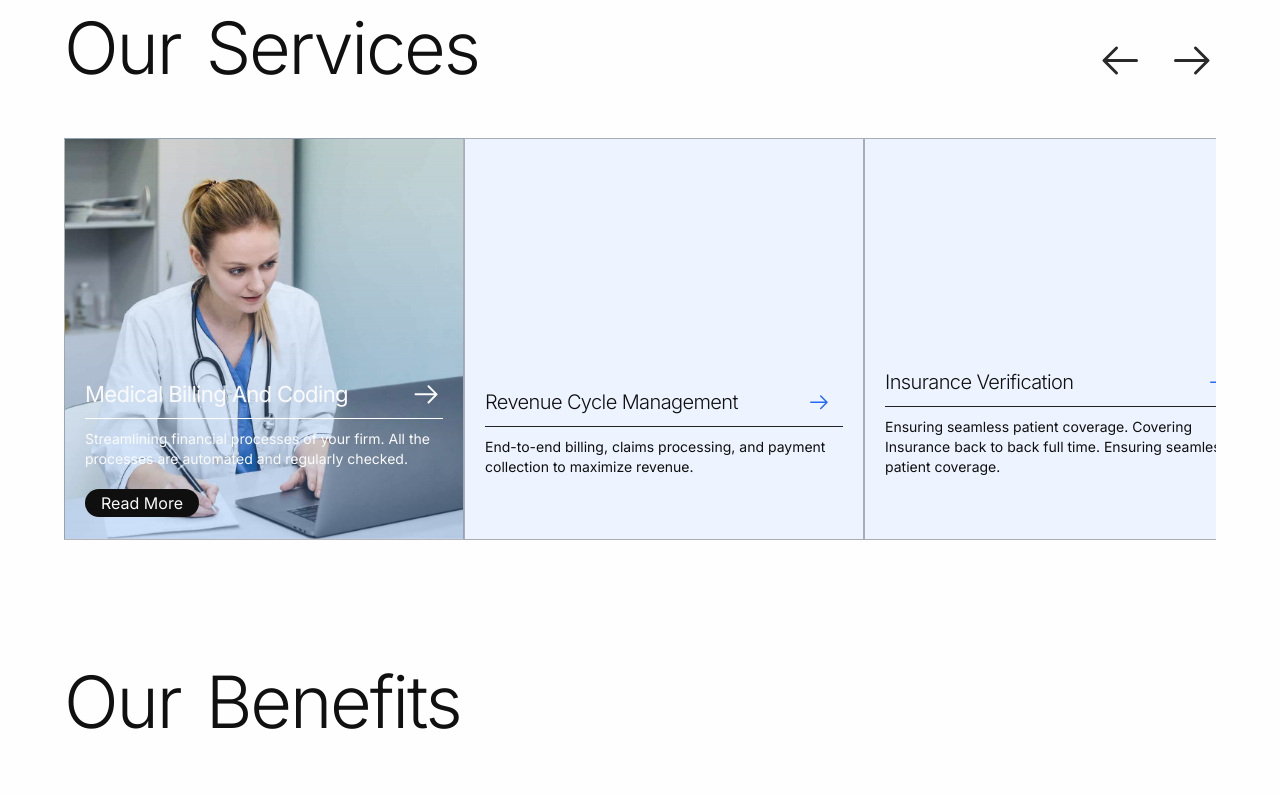
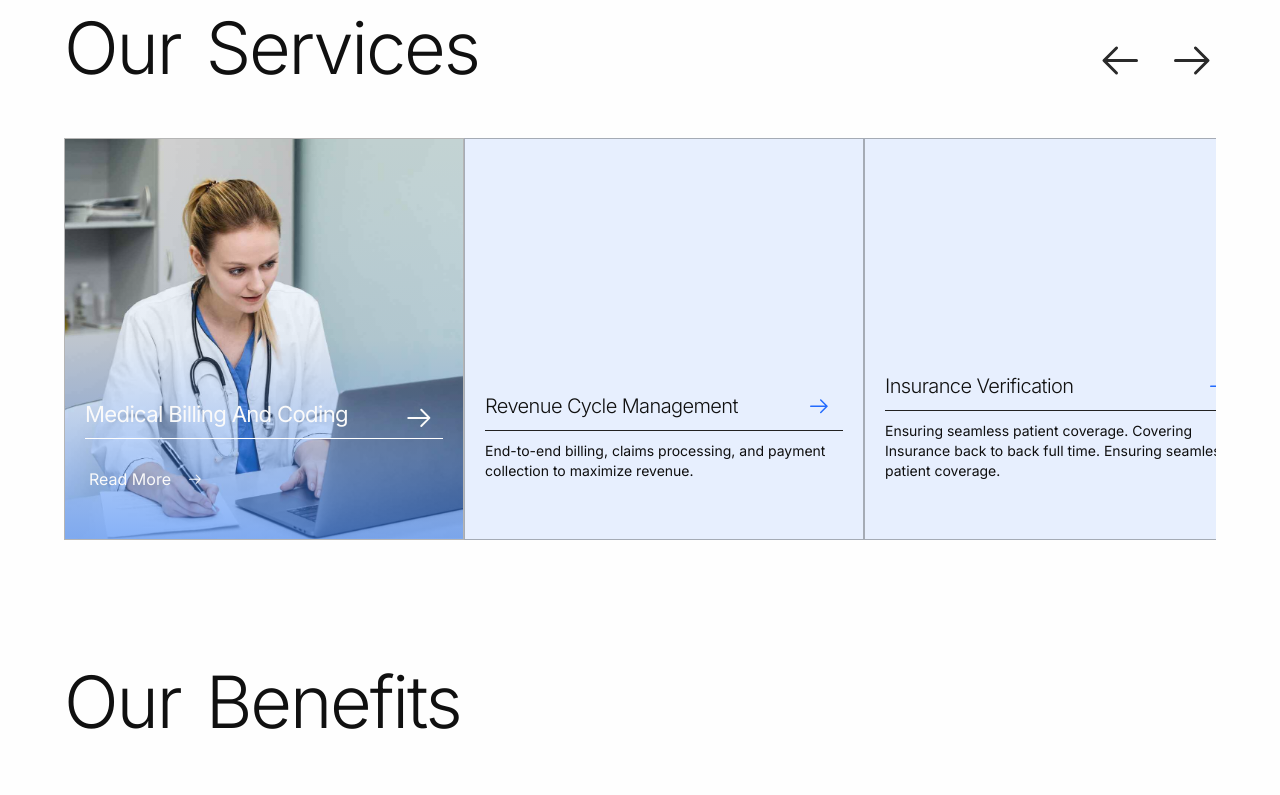
Before and after one commit to UsmanBoi/royalcom, a Next.js app: page / in a window 1280 px wide. Shown: the part 1500-2295 px from the top of the page. Built offline with nearby package versions, Linux system fonts and the light colour scheme.

Commit message:
hamza service scale issue

```diff
--- a/src/app/blogs/[slug]/page.jsx
+++ b/src/app/blogs/[slug]/page.jsx
@@ -32,7 +32,7 @@ const BlogDetailPage = ({ params }) => {
 			<article
 				className={`max-w-full flex items-center justify-center w-full ${paddingClass}`}
 			>
-				<section className="my-4 flex flex-col 2xl:max-w-screen-xl 3xl:max-w-screen-2xl 2xl:pr-40 bg-lilac-100/50 rounded px-6 2xl:px-16 py-10">
+				<section className="my-4 flex flex-col 2xl:max-w-screen-xl 3xl:max-w-screen-2xl 2xl:pr-40 bg-lilac-100/10 rounded px-6 2xl:px-16 py-10">
 					<div className="flex flex-col gap-8">
 						<div className="flex flex-col gap-4">
 							<h1 className="text-2xl font-bold sm:text-4xl md:text-5xl xl:text-6xl 2xl:text-7xl ">
--- a/src/app/components/ui/BenefitCard.jsx
+++ b/src/app/components/ui/BenefitCard.jsx
@@ -14,7 +14,7 @@ const BenefitCard = ({ cardData }) => {
 			{visibleCards.map((benefit, id) => (
 				<div
 					key={id}
-					className="bg-lilac-100 grid min-h-40 max-w-full grid-cols-[1fr_1fr] gap-4 rounded px-3 py-2 sm:p-4 max-sm:max-w-sm 2xl:max-w-xl 2xl:py-5"
+					className="bg-lilac-100/10 grid min-h-40 max-w-full grid-cols-[1fr_1fr] gap-4 rounded px-3 py-2 sm:p-4 max-sm:max-w-sm 2xl:max-w-xl 2xl:py-5"
 				>
 					<div className="flex flex-col justify-center gap-2">
 						<h1 className="text-lg font-medium xl:text-xl">{benefit.title}</h1>
--- a/src/app/components/ui/BlogCardGrid.jsx
+++ b/src/app/components/ui/BlogCardGrid.jsx
@@ -7,7 +7,7 @@ export const BlogCard = ({ card }) => {
 	return (
 		<div
 			key={card.id}
-			className={`w-full max-w-lg h-full backdrop-blur-md rounded bg-gradient-to-r group hover:border-blue-400 bg-lilac-100/60 duration-300 transition-all ease-in-out p-4 2xl:px-6  ${card.spanClass}`}
+			className={`w-full max-w-lg h-full backdrop-blur-md rounded bg-gradient-to-r group hover:border-blue-400 bg-lilac-100/10 duration-300 transition-all ease-in-out p-4 2xl:px-6  ${card.spanClass}`}
 		>
 			<Link href={`/blogs/${card.slug}`}>
 				<div
--- a/src/app/components/ui/ServiceCard.jsx
+++ b/src/app/components/ui/ServiceCard.jsx
@@ -139,12 +139,16 @@ const ServiceCard = ({
 
 					return (
 						<div
+							style={{
+								scale: isActive || isHovered ? "1" : "1",
+								translate: isActive || isHovered ? "" : "",
+								transformOrigin: "right",
+								transition: "scale 0.3s ease, translate 0.3s ease",
+							}}
 							key={index}
 							ref={(el) => (cardRefs.current[index] = el)}
-							className={`group ${cardClass} snap-center max-w-[370px] transition-all duration-300 ease-in-out ${
-								isActive
-									? "bg-gradient-to-t from-blue-400/30 via-blue-400/20 to-transparent"
-									: "bg-lilac-100/80"
+							className={`group ${cardClass} snap-center z-0 max-w-[370px] transition-all duration-300 ease-in-out ${
+								isActive || isHovered ? "" : "bg-lilac-100/10"
 							}`}
 							onMouseEnter={() => {
 								setHoveredIndex(index);
@@ -154,11 +158,18 @@ const ServiceCard = ({
 								setHoveredIndex(null);
 							}}
 						>
+							<div
+								className={`absolute bottom-0 min-h-full w-full z-0 transition-all duration-300 ease-in-out ${
+									isActive || isHovered
+										? "bg-gradient-to-t from-blue-500/60 via-blue-400/10 to-transparent"
+										: ""
+								} `}
+							/>
 							<div className="relative flex min-h-[25rem] w-full items-end">
 								<div className="flex flex-col gap-2.5 px-4 sm:px-5 pb-6 text-myblack-150">
 									<div
 										className={`${
-											isActive || isHovered ? "-translate-y-2" : ""
+											isActive || isHovered ? "translate-y-2" : ""
 										}  flex items-center justify-between transition-all duration-300 ease-in-out`}
 									>
 										<h1
@@ -185,54 +196,60 @@ const ServiceCard = ({
 												isActive || isHovered
 													? {
 															transform: "scale(1.3)",
-															transformOrigin: "left",
+															transformOrigin: "top",
 															transition: "transform 0.3s ease",
 														}
 													: {
 															transform: "scale(1)",
-															transformOrigin: "left",
+															transformOrigin: "bottom",
 															transition: "transform 0.3s ease",
 														}
 											}
 										/>
 									</div>
-
+									{/* divider */}
 									<div
 										className={`h-[1.3px] w-80 outline-0 sm:w-full transition-all duration-300 ease-in-out ${
 											isActive || isHovered
-												? "bg-mywhite-100 -translate-y-2"
+												? "bg-mywhite-100 translate-y-2"
 												: "bg-myblack-100"
 										}`}
 									/>
 									<p
 										className={`${
 											isActive || isHovered
-												? "text-mywhite-50 -translate-y-2"
+												? "text-mywhite-50 translate-y-4 opacity-0"
 												: ""
 										}  text-sm 2xl:text-base transition-all duration-300 ease-in-out`}
 									>
 										{service.headline}
 									</p>
-									<Link
-										href={`/services/${service.slug}`}
-										className={`w-fit text-mywhite-50 transition-all duration-300 ease-in-out hover:text-myblue-50 ${
-											isActive || isHovered
-												? "translate-y-0.5 opacity-100"
-												: "translate-y-10 opacity-0"
-										} rounded-full bg-myblack-150 px-4 py-0.5 text-sm xl:text-base`}
-									>
-										Read More
+									<Link href={`/services/${service.slug}`}>
+										<button
+											type="button"
+											className={`w-fit flex min-w-80 pl-1 transition-all duration-300 ease-in-out items-center ${
+												isActive || isHovered
+													? "-translate-y-6 opacity-100 text-mywhite-50"
+													: "translate-y-10 opacity-0"
+											}`}
+										>
+											{/* Button text */}
+											<span className="">Read More</span>
+											<GoArrowRight
+												className={`w-12 transition-all duration-300 ease-in-out`}
+											/>
+										</button>
 									</Link>
 								</div>
 
 								<StaticImg
 									alt="alt text"
 									src={service.imgPath}
-									className={`absolute left-0 top-0 -z-10 transition-all duration-200 ease-linear ${
+									className={`absolute left-0 top-0 -z-50 transition-all duration-200 ease-linear ${
 										isActive || isHovered
 											? "translate-y-0 opacity-100"
-											: "pointer-events-none translate-y-5 opacity-0"
-									} h-[25rem] w-full object-cover object-center`}
+											: "pointer-events-none translate-y-5 opacity-0 "
+									} h-[25rem] w-full object-cover object-center `}
 								/>
 							</div>
 						</div>
--- a/tailwind.config.js
+++ b/tailwind.config.js
@@ -49,7 +49,7 @@ module.exports = {
 					200: "#7df9ff",
 				},
 				lilac: {
-					100: "#E9F0FF",
+					100: "#236bfe",
 				},
 			},
 
```
